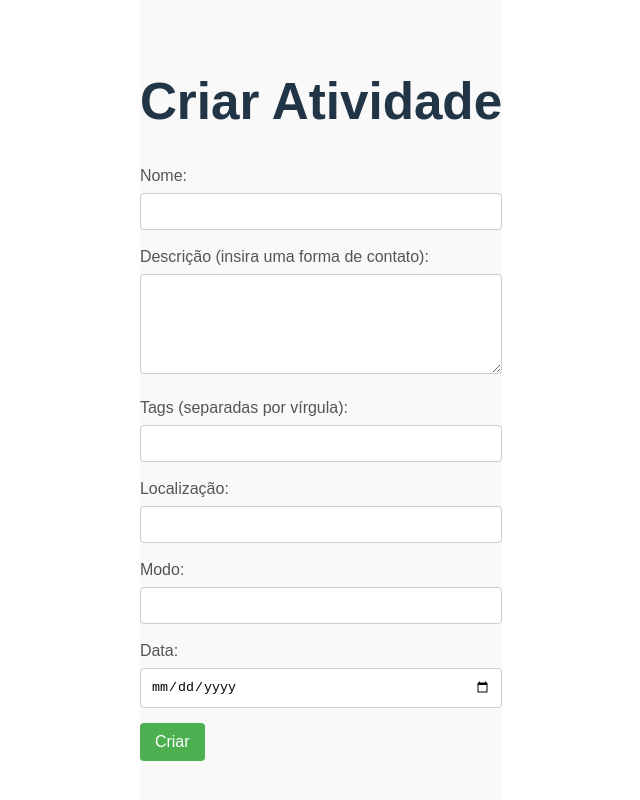
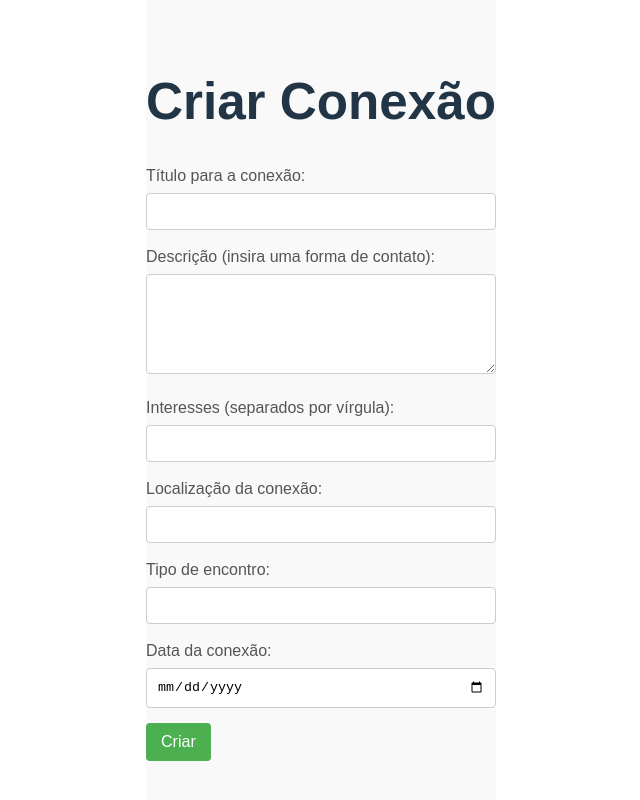
Before and after one commit to Brunoxw2000/Startdb_grupo-8, a React (Vite) app in the folder frontend/: page /criar in a window 1280 px wide. Shown: the whole page, without its empty margins (319-959 px from the left). Built offline with nearby package versions, Linux system fonts and the light colour scheme.

Commit message:
correções finais e sugestão data.sql

```diff
--- a/frontend/src/components/ListaAtividades.tsx
+++ b/frontend/src/components/ListaAtividades.tsx
@@ -80,15 +80,15 @@ function ListaDeAtividades({ filtros }: {
 
     return (
         <div>
-            <h1>Lista de Atividades</h1>
+            <h1>Lista de Conexões</h1>
             <table>
                 <thead>
                     <tr>
-                        <th>Nome</th>
-                        <th>Tags</th>
+                        <th>Título</th>
+                        <th>Interesse</th>
                         <th>Data</th>
                         <th>Localização</th>
-                        <th>Modo</th>
+                        <th>Encontro</th>
                         <th>Descrição</th>
                     </tr>
                 </thead>
--- a/frontend/src/components/SelecionarLocalizacao.tsx
+++ b/frontend/src/components/SelecionarLocalizacao.tsx
@@ -7,7 +7,7 @@ interface SelecionarLocalizacaoProps {
 
 const SelecionarLocalizacao: React.FC<SelecionarLocalizacaoProps> = ({ onChange, value }) => {
     const localizacoes = [
-        { id: "0", nome: "Sua localização" },
+        { id: "0", nome: "Selecione uma capital" },
         { id: "Aracaju - SE", nome: "Aracaju - SE" },
         { id: "Belém - PA", nome: "Belém - PA" },
         { id: "Belo Horizonte - MG", nome: "Belo Horizonte - MG" },
@@ -39,7 +39,6 @@ const SelecionarLocalizacao: React.FC<SelecionarLocalizacaoProps> = ({ onChange,
     ];
     return (
         <div>
-            <label>Localização</label>
             <select value={value} onChange={onChange}>
                 {localizacoes.map(localizacao => (
                     <option key={localizacao.id} value={localizacao.id}>
--- a/frontend/src/components/SelecionarTags.tsx
+++ b/frontend/src/components/SelecionarTags.tsx
@@ -5,7 +5,7 @@ interface SelecionarTagsProps {
 
 const SelecionarTags: React.FC<SelecionarTagsProps> = ({ onChange, value }) => {
     const Tags = [
-        { id: "", tag: "Selecione" },
+        { id: "", tag: "Selecione um interesse" },
         { id: "passeio", tag: "Passeio" },
         { id: "exercício", tag: "Exercício" },
         { id: "animais", tag: "Animais" },
@@ -15,7 +15,6 @@ const SelecionarTags: React.FC<SelecionarTagsProps> = ({ onChange, value }) => {
     ];
     return (
         <div>
-            <label>Tags</label>
             <select value={value} onChange={onChange}>
                 {Tags.map(tag => (
                     <option key={tag.id} value={tag.id}>
--- a/frontend/src/components/SelecionarTipoEncontro.tsx
+++ b/frontend/src/components/SelecionarTipoEncontro.tsx
@@ -14,7 +14,6 @@ const SelecionarTipoEncontro: React.FC<SelecionarTipoEncontroProps> = ({ onChang
     ];
     return (
         <div>
-            <label>Tipo de encontro</label>
             <select value={value} onChange={onChange}>
                 {encontros.map(encontro => (
                     <option key={encontro.id} value={encontro.id}>
--- a/frontend/src/components/SelecionarTipoUser.tsx
+++ b/frontend/src/components/SelecionarTipoUser.tsx
@@ -10,8 +10,8 @@ const SelecionarTipoUser: React.FC<SelecionarTipoUserProps> = ({ onChange, value
         <div>
             <select value={value} onChange={onChange}>
                 <option value="">Selecione uma das opções</option>
-                <option value="voluntario">Quero ajudar</option>
-                <option value="idoso">Quero receber ajuda</option>
+                <option value="Gostaria de ajudar">Gostaria de ajudar</option>
+                <option value="Gostaria de receber ajuda">Gostaria de receber ajuda</option>
             </select>
         </div>
     );
--- a/frontend/src/pages/Atividades.tsx
+++ b/frontend/src/pages/Atividades.tsx
@@ -40,10 +40,9 @@ const Atividades: React.FC = () => {
                 <Link to="/User"><img src={icon} className="fas fa-user profile-icon" /></Link> {/* Ícone de perfil (FontAwesome) */}
             </nav>
             <div className="atividades-container">
-                <Button variant="create" type="button" onClick={() => { window.location.href = '/criar'; }} >Criar atividade</Button>
-                <h1>Buscar Atividades</h1>
-                <h2>Filtros</h2>
+                <Button variant="create" type="button" onClick={() => { window.location.href = '/criar'; }} >Criar uma conexão</Button>
                 <form onSubmit={handleAtividades} onReset={handleResetForm}>
+                    <h2>Encontre uma conexão</h2>
                     <div className="filtros-container">
                         <SelecionarTags
                             value={tag}
--- a/frontend/src/pages/Cadastro.tsx
+++ b/frontend/src/pages/Cadastro.tsx
@@ -71,7 +71,7 @@ const Cadastro: React.FC = () => {
     return (
         <div className="auth-container">
             <img src={logo} alt="Logo" className=".logo-login" />
-            <h1>Cadastro</h1>
+            <h1>Cadastre-se e comece a conectar!</h1>
             <form onSubmit={handleCadastro} className="auth-form">
                 <input
                     type="text"
--- a/frontend/src/pages/CriarAtividade.tsx
+++ b/frontend/src/pages/CriarAtividade.tsx
@@ -79,30 +79,30 @@ const CriarAtividade: React.FC = () => {
 
   return (
     <div>
-      <h1>Criar Atividade</h1>
+      <h1>Criar Conexão</h1>
       <form onSubmit={handleSubmit}>
         <div>
-          <label htmlFor="nome">Nome:</label>
+          <label htmlFor="nome">Título para a conexão:</label>
           <input type="text" id="nome" name="nome" value={atividade.nome} onChange={handleChange} required />
         </div>
         <div>
-          <label htmlFor="descricao">Descrição (insira uma forma de contato):</label>
+          <label htmlFor="descric  ao">Descrição (insira uma forma de contato):</label>
           <textarea id="descricao" name="descricao" value={atividade.descricao} onChange={handleChange} />
         </div>
         <div>
-          <label htmlFor="tags">Tags (separadas por vírgula):</label>
+          <label htmlFor="tags">Interesses (separados por vírgula):</label>
           <input type="text" id="tags" name="tags" value={atividade.tags.join(', ')} onChange={handleTagChange} />
         </div>
         <div>
-          <label htmlFor="localizacao">Localização:</label>
+          <label htmlFor="localizacao">Localização da conexão:</label>
           <input type="text" id="localizacao" name="localizacao" value={atividade.localizacao} onChange={handleChange} required />
         </div>
         <div>
-          <label htmlFor="modo">Modo:</label>
+          <label htmlFor="modo">Tipo de encontro:</label>
           <input type="text" id="modo" name="modo" value={atividade.modo} onChange={handleChange} required />
         </div>
         <div>
-          <label htmlFor="data">Data:</label>
+          <label htmlFor="data">Data da conexão:</label>
           <input type="date" id="data" name="data" value={atividade.data} onChange={handleChange} />
         </div>
 
--- a/frontend/src/pages/Login.tsx
+++ b/frontend/src/pages/Login.tsx
@@ -49,7 +49,7 @@ const Login: React.FC = () => {
     return (
         <div className="auth-container">
             <img src={logo} alt="Logo" className=".logo-login" />
-            <h1>Login</h1>
+            <h1> Entre e reconecte-se</h1>
             <form onSubmit={handleLogin} className="auth-form">
                 <input
                     type="email"
--- a/frontend/src/pages/User.tsx
+++ b/frontend/src/pages/User.tsx
@@ -65,7 +65,7 @@ const UserPage: React.FC = () => {
         </Button>
       </nav>
       <div className="informacoes-container">
-        <h1>Informações do Usuário</h1>
+        <h1>Seu perfil</h1>
         {user ? (
           isEditing ? (
             <div className="edit-form">
@@ -103,7 +103,7 @@ const UserPage: React.FC = () => {
                 <strong>Localização:</strong> {user.endereco}
               </p>
               <p>
-                <strong>Você é:</strong> {user.papel}
+                <strong>Você:</strong> {user.papel}
               </p>
               <Button type="button" onClick={() => setIsEditing(true)}>
                 Editar Perfil
```
Also changed, not shown: 1 other file (tests, documents, lock files or other folders).
